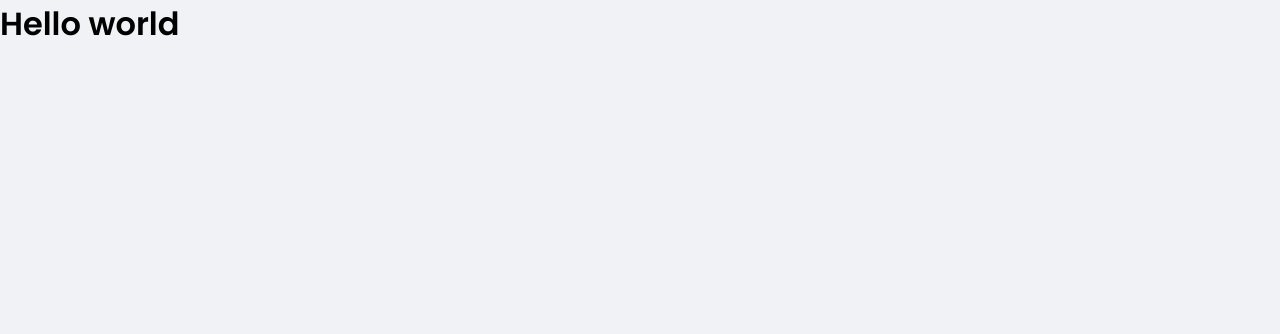
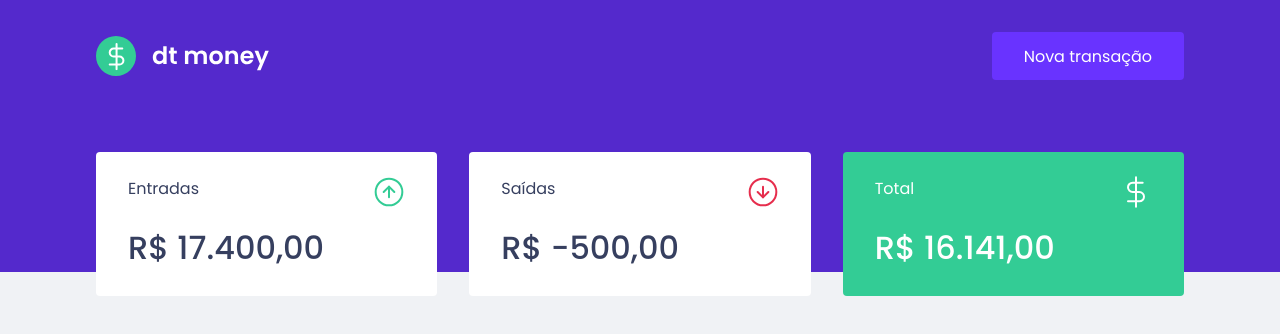
Before and after one commit to GuilhermeMacielJs/ignite_trilha_react, a React (Create React App) app in the folder aulas/dtmoney/: page / in a window 1280 px wide. Shown: the top 334 px of the page. Built offline with nearby package versions, Linux system fonts and the light colour scheme.

Commit message:
Criação do dashbord e summary.
Nessa aula, trabalhamos a estilização do nosso summary com styled components.

O que aprendi:

Aprendi que a tag strong por padrão tem um display inline e por isso não pega formatação de margin etc...

```diff
--- a/aulas/dtmoney/public/index.html
+++ b/aulas/dtmoney/public/index.html
@@ -5,7 +5,7 @@
     <meta charset="utf-8" />
     <meta name="viewport" content="width=device-width, initial-scale=1" />
     <link rel="shortcut icon" href="favicon.png" type="image/png">
-    <link href="https://fonts.googleapis.com/css2?family=Poppins:wght@400;600&display=swap" rel="stylesheet">
+    <link href="https://fonts.googleapis.com/css2?family=Poppins:wght@400;500;600&display=swap" rel="stylesheet">
     <title>dtmoney</title>
   </head>
   <body>
--- a/aulas/dtmoney/src/App.tsx
+++ b/aulas/dtmoney/src/App.tsx
@@ -1,10 +1,14 @@
 import { GlobalStyle } from "./styles/global";
+
+import {Header} from './components/Header'
+import { Dashboard } from "./components/Dashboard";
 
 export function App() {
   return (
-    <div className="App">
-      <h1>Hello world</h1>
+    <>
+      <Header />
+      <Dashboard />
       <GlobalStyle />
-    </div>
+    </>
   )
 }
--- /dev/null
+++ b/aulas/dtmoney/src/components/Dashboard/index.tsx
@@ -0,0 +1,10 @@
+import { Summary } from "../Summary";
+import { Container } from "./style";
+
+export function Dashboard(){
+    return (
+        <Container>
+            <Summary />
+        </Container>
+    )
+}
--- /dev/null
+++ b/aulas/dtmoney/src/components/Dashboard/style.ts
@@ -0,0 +1,8 @@
+import styled from 'styled-components';
+
+export const Container = styled.main`
+    max-width: 1120px;
+    margin: 0 auto;
+
+    padding: 2.5rem 1rem;
+`;
--- /dev/null
+++ b/aulas/dtmoney/src/components/Summary/index.tsx
@@ -0,0 +1,33 @@
+import incomeImg from '../../assets/income.svg'
+import outcomeImg from '../../assets/outcome.svg'
+import totalImg from '../../assets/total.svg'
+
+import { Container } from "./style"
+
+export function Summary() {
+    return (
+    <Container>
+        <div>
+            <header>
+                <p>Entradas</p>
+                <img src={incomeImg} alt="entradas"/>
+            </header>
+                <strong>R$ 17.400,00</strong>
+        </div>
+        <div>
+            <header>
+                <p>Saídas</p>
+                <img src={outcomeImg} alt="saídas"/>
+            </header>
+                <strong>R$ -500,00</strong>
+        </div>
+        <div>
+            <header>
+                <p>Total</p>
+                <img src={totalImg} alt="total"/>
+            </header>
+                <strong>R$ 16.141,00</strong>
+        </div>
+    </Container>
+    )
+}
--- /dev/null
+++ b/aulas/dtmoney/src/components/Summary/style.ts
@@ -0,0 +1,35 @@
+import styled from 'styled-components';
+
+export const Container = styled.div`
+    display: grid;
+    grid-template-columns: repeat(3, 1fr);
+    gap: 2rem;
+    margin-top: -10rem;
+
+    div{
+        background-color: var(--shape);
+        padding: 1.5rem 2rem;
+        border-radius: 0.25rem;
+        color: var(--text-title);
+    }
+
+    div:last-child{
+        background-color: var(--green);
+        color: var(--shape)
+    }
+
+    header{
+        display:flex;
+        justify-content:space-between;
+    }
+
+    //strong por padrão vem com display inline. Por isso formatação como margin não funciona.
+    strong{
+        display:block;
+        font-weight:500;
+        font-size: 2rem;
+
+        margin-top: 1rem;
+        line-height:3rem;
+    }
+`;
--- a/aulas/dtmoney/src/styles/global.ts
+++ b/aulas/dtmoney/src/styles/global.ts
@@ -4,6 +4,7 @@ export const GlobalStyle = createGlobalStyle `
     :root{
         --red: #e52e4d;
         --blue: #5429cc;
+        --green: #33CC95;
 
         --blue-light: #6933ff;
 
```
Also changed, not shown: aulas/dtmoney/src/assets/income.svg (renamed from aulas/dtmoney/src/assets/Entradas.svg), aulas/dtmoney/src/assets/outcome.svg (renamed from aulas/dtmoney/src/assets/Saidas.svg).
